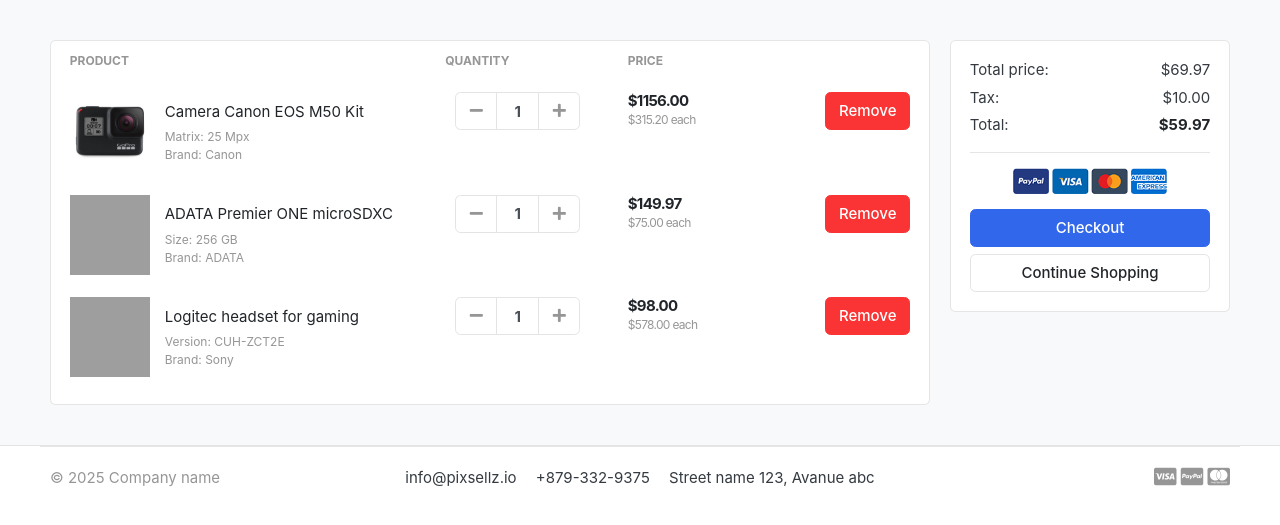
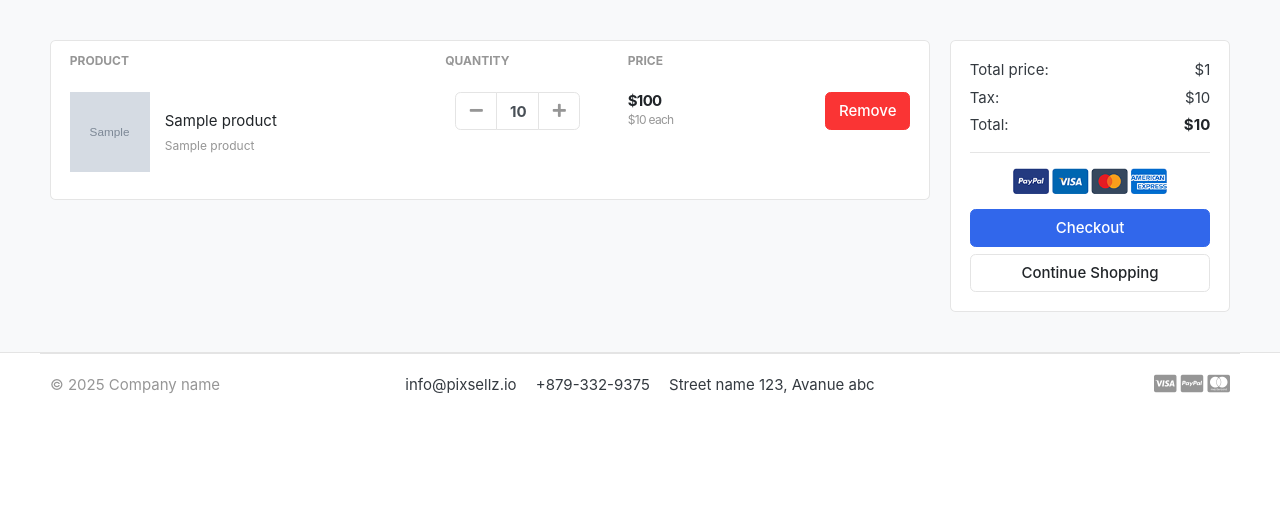
Before and after one commit to KanishkRastogi46/devskart, a Django app: template templates/store/cart.html in a window 1280 px wide. Shown: the part 118-643 px from the top of the page. Run offline with Django 5.2, Linux system fonts and the light colour scheme; tables that the repository leaves empty hold one stand-in row (values such as "Sample post"); the template is opened without the code that fills it: values that come from a table or form of the project are taken from there, most other values are stand-ins (such as "Sample title", 1, 10 or a date in 2020); grey boxes marked "Sample" are stand-in pictures; some libraries are stand-ins or nearby versions; some web fonts are replaced; grey boxes are pictures that could not be loaded.

Commit message:
add, remove and update cart functions added

```diff
--- a/carts/models.py
+++ b/carts/models.py
@@ -1,4 +1,5 @@
 from django.db import models
+from django.urls import reverse
 from accounts.models import CustomUser
 from store.models import Product
 
@@ -6,12 +7,10 @@ from store.models import Product
 class Cart(models.Model):
     cart_id = models.CharField(max_length=250, blank=False, primary_key=True)
     # user = models.OneToOneField(CustomUser, on_delete=models.CASCADE)
-    num_of_items = models.IntegerField(default=0)
-    total_price = models.DecimalField(max_digits=10, decimal_places=2, default=0.00)
     created_at = models.DateTimeField(auto_now=True)
 
     def __str__(self):
-        return f"Cart of {self.user.username}"
+        return f"{self.cart_id}"
 
 
 class CartItems(models.Model):
@@ -20,5 +19,11 @@ class CartItems(models.Model):
     quantity = models.IntegerField(default=1)
     is_active = models.BooleanField(default=True)
 
+    def sub_total(self):
+        return self.product.price * self.quantity
+
+    # def add_to_cart(self):
+    #     return reverse('add_to_cart', args=[self.product])
+
     def __str__(self):
-        return f"{self.product.product_name} in {self.cart.user.username}'s cart"
+        return f"{self.product.product_name} in {self.cart.cart_id}"
--- a/carts/urls.py
+++ b/carts/urls.py
@@ -2,5 +2,8 @@ from django.urls import path
 from carts.views import *
 
 urlpatterns = [
-    path("", index, name="cart")
+    path("", index, name="cart"),
+    path("add/<int:product_id>/", add_to_cart, name="add_to_cart"),
+    path("remove/<int:product_id>/", remove_from_cart, name="remove_from_cart"),
+    path("delete/<int:product_id>/", delete_cart_item, name="delete_cart_item"),
 ]
--- a/templates/store/cart.html
+++ b/templates/store/cart.html
@@ -1,12 +1,28 @@
 {% extends "base.html" %}
 {% load static %}
 {% block content %}
+
+{% if not cart_items %}
+<section class="section-content padding-y bg">
+  <div class="container">
+    <div class="row">
+      <div class="col-md-12 text-center">
+        <h2>Your Cart is Empty</h2>
+        <p>Looks like you haven't added anything to your cart yet.</p>
+        <a href="{% url 'store' %}" class="btn btn-primary">Continue Shopping</a>
+      </div>
+    </div>
+  </div>
+{% endif %}
+
+{% if cart_items %}
 <section class="section-content padding-y bg">
   <div class="container">
     <!-- ============================ COMPONENT 1 ================================= -->
 
     <div class="row">
       <aside class="col-lg-9">
+
         <div class="card">
           <table class="table table-borderless table-shopping-cart">
             <thead class="text-muted">
@@ -18,45 +34,49 @@
               </tr>
             </thead>
             <tbody>
+                  {% for cart_item in cart_items %}
                     <tr>
+
                       <td>
                         <figure class="itemside align-items-center">
                           <div class="aside">
-                      <img src="{% static "./images/items/11.jpg" %}" class="img-sm" />
+                            <img src="{{ cart_item.product.image.url }}" class="img-sm" />
                           </div>
                           <figcaption class="info">
-                      <a href="#" class="title text-dark"
-                        >Camera Canon EOS M50 Kit</a
+                            <a href="{{ cart_item.product.get_url }}" class="title text-dark"
+                              >{{ cart_item.product.product_name }}</a
                             >
                             <p class="text-muted small">
-                        Matrix: 25 Mpx <br />
-                        Brand: Canon
+                              {{cart_item.product.product_name}}
                             </p>
                           </figcaption>
                         </figure>
                       </td>
+
                       <td>
                         <!-- col.// -->
                         <div class="col">
                           <div class="input-group input-spinner">
                             <div class="input-group-prepend">
-                        <button
+                              <a
+                                href="{% url "remove_from_cart" cart_item.product.id %}"
+                                class="btn btn-light"
+                                type="button"
+                                id="button-minus"
+                              >
+                                <i class="fa fa-minus"></i>
+                              </a>
+                            </div>
+                            <input type="text" class="form-control" value="{{cart_item.quantity}}" />
+                            <div class="input-group-append">
+                              <a
+                                href="{% url "add_to_cart" cart_item.product.id %}"
                                 class="btn btn-light"
                                 type="button"
                                 id="button-plus"
                               >
-                          <i class="fa fa-minus"></i>
-                        </button>
-                      </div>
-                      <input type="text" class="form-control" value="1" />
-                      <div class="input-group-append">
-                        <button
-                          class="btn btn-light"
-                          type="button"
-                          id="button-minus"
-                        >
                                 <i class="fa fa-plus"></i>
-                        </button>
+                              </a>
                             </div>
                           </div>
                           <!-- input-group.// -->
@@ -65,127 +85,18 @@
                       </td>
                     <td>
                       <div class="price-wrap">
-                    <var class="price">$1156.00</var>
-                    <small class="text-muted"> $315.20 each </small>
+                        <var class="price">${{ cart_item.sub_total }}</var>
+                        <small class="text-muted">${{cart_item.product.price}} each </small>
                       </div>
                       <!-- price-wrap .// -->
                     </td>
                     <td class="text-right">
-                  <a href="" class="btn btn-danger"> Remove</a>
+                      <a href="{% url "delete_cart_item" cart_item.product.id %}" class="btn btn-danger"> Remove</a>
                     </td>
                 </tr>
-              <tr>
-                <td>
-                  <figure class="itemside align-items-center">
-                    <div class="aside">
-                      <img src={% static "./images/items/10.jpg" %}" class="img-sm" />
-                    </div>
-                    <figcaption class="info">
-                      <a href="#" class="title text-dark"
-                        >ADATA Premier ONE microSDXC</a
-                      >
-                      <p class="text-muted small">
-                        Size: 256 GB <br />
-                        Brand: ADATA
-                      </p>
-                    </figcaption>
-                  </figure>
-                </td>
-                <td>
-                  <!-- col.// -->
-                  <div class="col">
-                    <div class="input-group input-spinner">
-                      <div class="input-group-prepend">
-                        <button
-                          class="btn btn-light"
-                          type="button"
-                          id="button-plus"
-                        >
-                          <i class="fa fa-minus"></i>
-                        </button>
-                      </div>
-                      <input type="text" class="form-control" value="1" />
-                      <div class="input-group-append">
-                        <button
-                          class="btn btn-light"
-                          type="button"
-                          id="button-minus"
-                        >
-                          <i class="fa fa-plus"></i>
-                        </button>
-                      </div>
-                    </div>
-                    <!-- input-group.// -->
-                  </div>
-                  <!-- col.// -->
-                </td>
-                <td>
-                  <div class="price-wrap">
-                    <var class="price">$149.97</var>
-                    <small class="text-muted"> $75.00 each </small>
-                  </div>
-                  <!-- price-wrap .// -->
-                </td>
-                <td class="text-right">
-                  <a href="" class="btn btn-danger"> Remove</a>
-                </td>
-              </tr>
-              <tr>
-                <td>
-                  <figure class="itemside align-items-center">
-                    <div class="aside">
-                      <img src={% static "./images/items/9.jpg" %}" class="img-sm" />
-                    </div>
-                    <figcaption class="info">
-                      <a href="#" class="title text-dark"
-                        >Logitec headset for gaming</a
-                      >
-                      <p class="small text-muted">
-                        Version: CUH-ZCT2E <br />
-                        Brand: Sony
-                      </p>
-                    </figcaption>
-                  </figure>
-                </td>
-                <td>
-                  <!-- col.// -->
-                  <div class="col">
-                    <div class="input-group input-spinner">
-                      <div class="input-group-prepend">
-                        <button
-                          class="btn btn-light"
-                          type="button"
-                          id="button-plus"
-                        >
-                          <i class="fa fa-minus"></i>
-                        </button>
-                      </div>
-                      <input type="text" class="form-control" value="1" />
-                      <div class="input-group-append">
-                        <button
-                          class="btn btn-light"
-                          type="button"
-                          id="button-minus"
-                        >
-                          <i class="fa fa-plus"></i>
-                        </button>
-                      </div>
-                    </div>
-                    <!-- input-group.// -->
-                  </div>
-                  <!-- col.// -->
-                </td>
-                <td>
-                  <div class="price-wrap">
-                    <var class="price">$98.00</var>
-                    <small class="text-muted"> $578.00 each</small>
-                  </div>
-                  <!-- price-wrap .// -->
-                </td>
-                <td class="text-right">
-                  <a href="" class="btn btn-danger"> Remove</a>
-                </td>
-              </tr>
+                {% endfor %}
+
+
             </tbody>
           </table>
         </div>
@@ -197,15 +108,15 @@
           <div class="card-body">
             <dl class="dlist-align">
               <dt>Total price:</dt>
-              <dd class="text-right">$69.97</dd>
+              <dd class="text-right">${{total_price}}</dd>
             </dl>
             <dl class="dlist-align">
               <dt>Tax:</dt>
-              <dd class="text-right">$10.00</dd>
+              <dd class="text-right">${{tax}}</dd>
             </dl>
             <dl class="dlist-align">
               <dt>Total:</dt>
-              <dd class="text-right text-dark b"><strong>$59.97</strong></dd>
+              <dd class="text-right text-dark b"><strong>${{grand_total}}</strong></dd>
             </dl>
             <hr />
             <p class="text-center mb-3">
@@ -214,7 +125,7 @@
             <a href="./place-order.html" class="btn btn-primary btn-block">
               Checkout
             </a>
-            <a href="./store.html" class="btn btn-light btn-block"
+            <a href="{% url 'store' %}" class="btn btn-light btn-block"
               >Continue Shopping</a
             >
           </div>
@@ -229,4 +140,5 @@
   </div>
   <!-- container .//  -->
 </section>
+{% endif %}
 {% endblock %}
--- a/templates/store/store.html
+++ b/templates/store/store.html
@@ -157,7 +157,7 @@
                                                 <del class="price-old">$1980</del>
                                         </div> <!-- price-wrap.// -->
                                 </div>
-                                <a href="#" class="btn btn-block btn-success">Added to cart </a>
+                                <a href="{% url "add_to_cart" product.id %}" class="btn btn-block btn-success">Added to cart </a>
                         </figcaption>
                 </figure>
         </div> <!-- col.// -->
```
Also changed, not shown: carts/views.py (+62 -10 lines), store/views.py (+7 -1 lines), templates/store/product_page.html (+5 -2 lines). Lines whose indentation alone changed are shown as unchanged.
